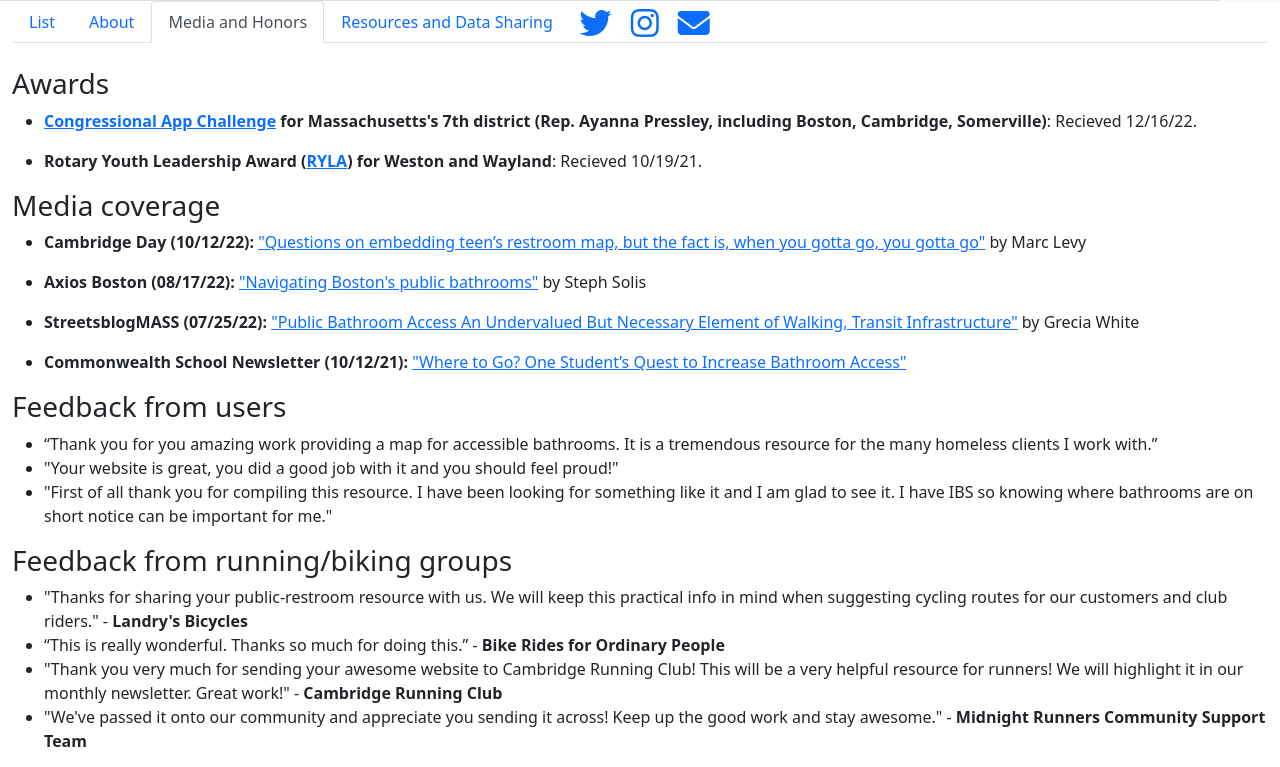
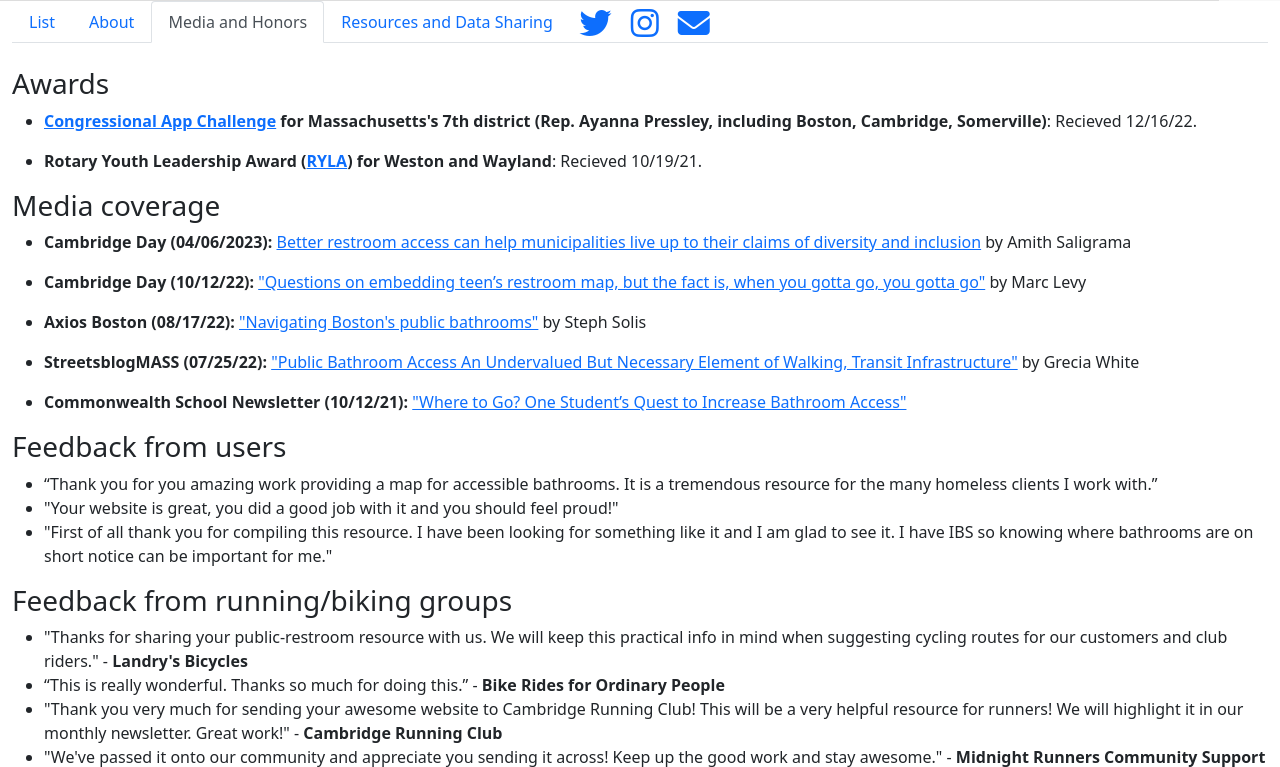
Before and after one commit to amithsaligrama/bathroomaccess, a Django app: template bathroom_map/templates/map.html in a window 1280 px wide, after a click on "Media and Honors". Shown: the part 559-1326 px from the top of the page. Run offline with Django 3.2, Linux system fonts and the light colour scheme; the template is opened without the code that fills it, so the values that code supplies are empty; some libraries are stand-ins or nearby versions.

Commit message:
Update map.html

```diff
--- a/bathroom_map/templates/map.html
+++ b/bathroom_map/templates/map.html
@@ -273,6 +273,11 @@
             <ul>
               <li>
                 <p>
+                  <b>Cambridge Day (04/06/2023): </b> <a href="https://www.cambridgeday.com/2023/04/06/better-restroom-access-can-help-municipalities-live-up-to-their-claims-of-diversity-and-inclusion/">Better restroom access can help municipalities live up to their claims of diversity and inclusion</a> by Amith Saligrama                  </a>
+                </p>
+              </li>
+              <li>
+                <p>
                   <b>Cambridge Day (10/12/22): </b> <a href="https://www.cambridgeday.com/2022/10/12/questions-on-embedding-teens-restroom-map-but-the-fact-is-when-you-gotta-go-you-gotta-go/">"Questions on embedding teen’s restroom map, but the fact is, when you gotta go, you gotta go"</a> by Marc Levy
                 </p>
               </li>
```
